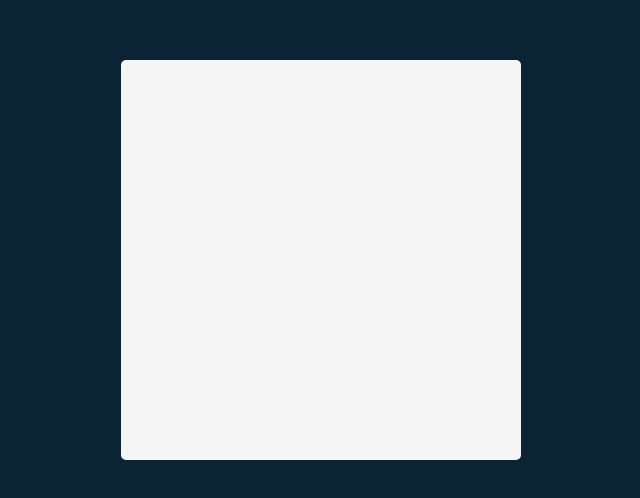
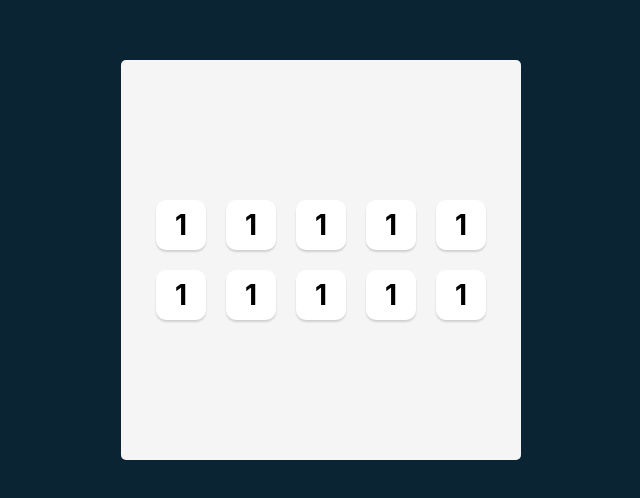
Before and after one commit to samkosal/Tenzies, a React (Vite) app: page / in a window 1280 px wide. Shown: the part 140-638 px from the top of the page, without its empty margins (319-959 px from the left). Built offline with nearby package versions, Linux system fonts and the light colour scheme.

Commit message:
added Die component, and styling it

```diff
--- a/src/App.jsx
+++ b/src/App.jsx
@@ -1,3 +1,22 @@
+import Die from './Die.jsx'
+
 export default function App() {
-    return <main></main>
+    return (
+        <main>
+            <div className='dice-container'>
+                <Die value={1}/>
+                <Die value={1}/>
+                <Die value={1}/>
+                <Die value={1}/>
+                <Die value={1}/>
+
+                <Die value={1}/>
+                <Die value={1}/>
+                <Die value={1}/>
+                <Die value={1}/>
+                <Die value={1}/>
+
+            </div>
+        </main>
+    )
 }
--- /dev/null
+++ b/src/Die.jsx
@@ -0,0 +1,5 @@
+export default function Die(props) {
+    return (
+        <button>{props.value}</button>
+    )
+}
--- a/src/index.css
+++ b/src/index.css
@@ -3,6 +3,7 @@
 }
 
 body {
+    font-family: Inter, sans-serif;
     margin: 0;
     background-color: #0b2434;
     padding: 20px;
@@ -24,4 +25,27 @@
     background-color: #F5F5F5;
     height: 100%;
     border-radius: 5px;
+    display: flex;
+    flex-direction: column;
+    justify-content: center;
+    align-items: center;
 }
+
+.dice-container {
+    display: grid;
+    grid-template: auto auto / repeat(5, 1fr);
+    gap: 20px;
+}
+
+.dice-container button {
+    height: 50px;
+    width: 50px;
+    box-shadow: 0px 2px 2px rgba(0, 0, 0, 0.15);
+    border-radius: 10px;
+    border: none;
+    background-color: white;
+    font-family: Inter, sans-serif;
+    font-size: 1.75rem;
+    font-weight: bold;
+    cursor: pointer
+}
```
